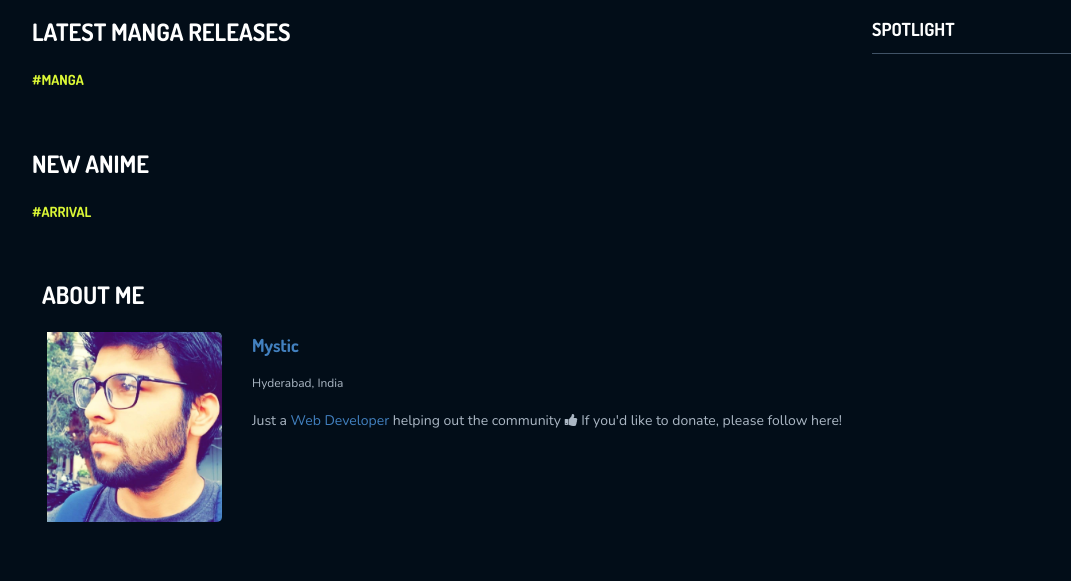
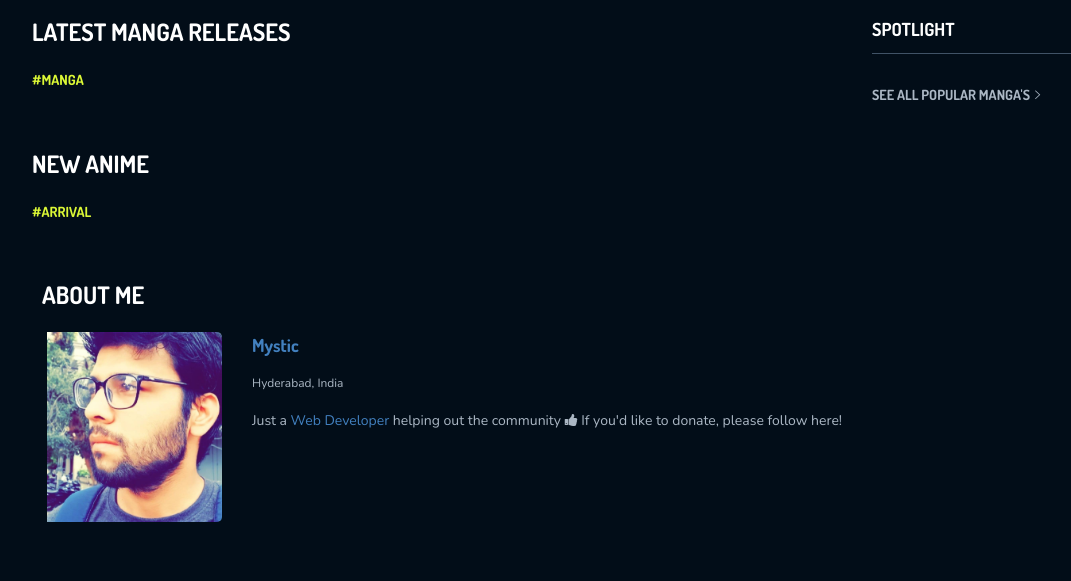
Before and after one commit to rulerzz/Anime-Master, a Node server app: page / in a window 1280 px wide. Shown: the part 498-1079 px from the top of the page, without its empty margins (38-1109 px from the left). Run offline with Node 20, Linux system fonts and the light colour scheme; some libraries are stand-ins or nearby versions.

Commit message:
Update index.ejs
Updated for spotlight

```diff
--- a/views/index.ejs
+++ b/views/index.ejs
@@ -222,7 +222,15 @@
       <div class="sidebar">
         <div class="celebrities">
           <h4 class="sb-title">Spotlight </h4>
-
+            <% spotlight.forEach(function(x) { %>
+            <div class="celeb-item">
+              <a class="manga" href="<%= x.mangaLink %>"><img src="<%= x.imageLink %>" alt="" width="70" height="70"></a>
+              <div class="celeb-author">
+                <h6><a class="manga" href="<%= x.mangaLink %>"><%= x.mangaName %></a></h6>
+              </div>
+            </div>
+            <% }) %>
+            <a href="loadpopular" class="btn">See all popular manga's<i class="ion-ios-arrow-right"></i></a>
         </div>
       </div>
     </div>
```
